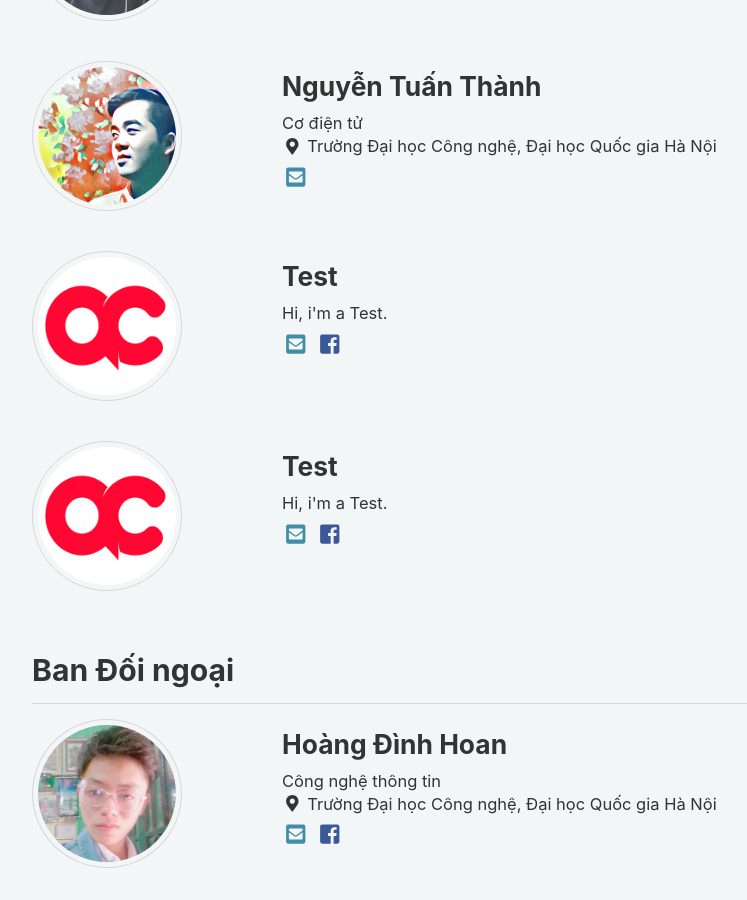
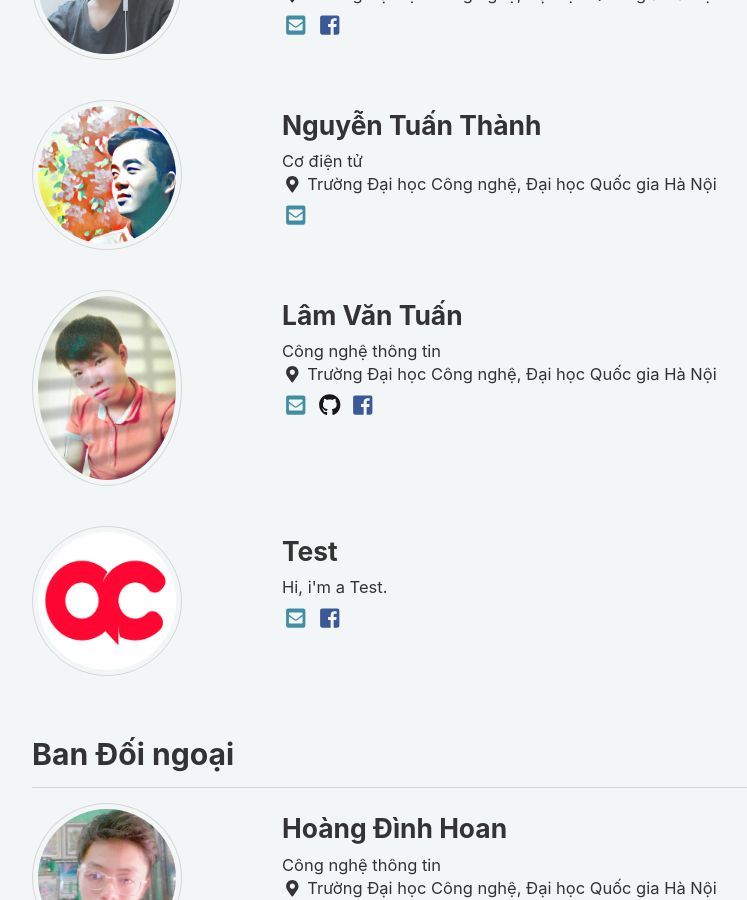
Before and after one commit to testvon/amcblog.github.io, a Jekyll site: the page built from _pages/member-archive.html, in a window 1280 px wide and 900 px high, scrolled down 3012 px. Shown: the whole window, without its empty margins (140-887 px from the left). Built offline with Jekyll 4.4.1, drawn with Linux system fonts in a browser that asks for light colours; nearby versions of some CDN libraries.

Commit message:
Update members.yml

```diff
--- a/_data/members.yml
+++ b/_data/members.yml
@@ -90,12 +90,14 @@ ntthanh:
   avatar: "/images/members/2018/ntthanh.JPG"
   group: "truyenthong"
 
-test8:
-  name: "Test"
-  email: "test@gmail.com"
-  bio: "Hi, i'm a Test."
-  avatar: "/assets/img/amc.png"
-  facebook: "appliedmathclub"
+lvtuan:
+  name: "Lâm Văn Tuấn "
+  email: "tuanlv.amc@gmail.com"
+  bio: "Công nghệ thông tin"
+  location: "Trường Đại học Công nghệ, Đại học Quốc gia Hà Nội"
+  avatar: "/images/members/2018/lvtuan.jpg"
+  github: "Lamtuanamc"
+  facebook: "YECLTDDHTP"
   group: "truyenthong"
 
 test9:
```
